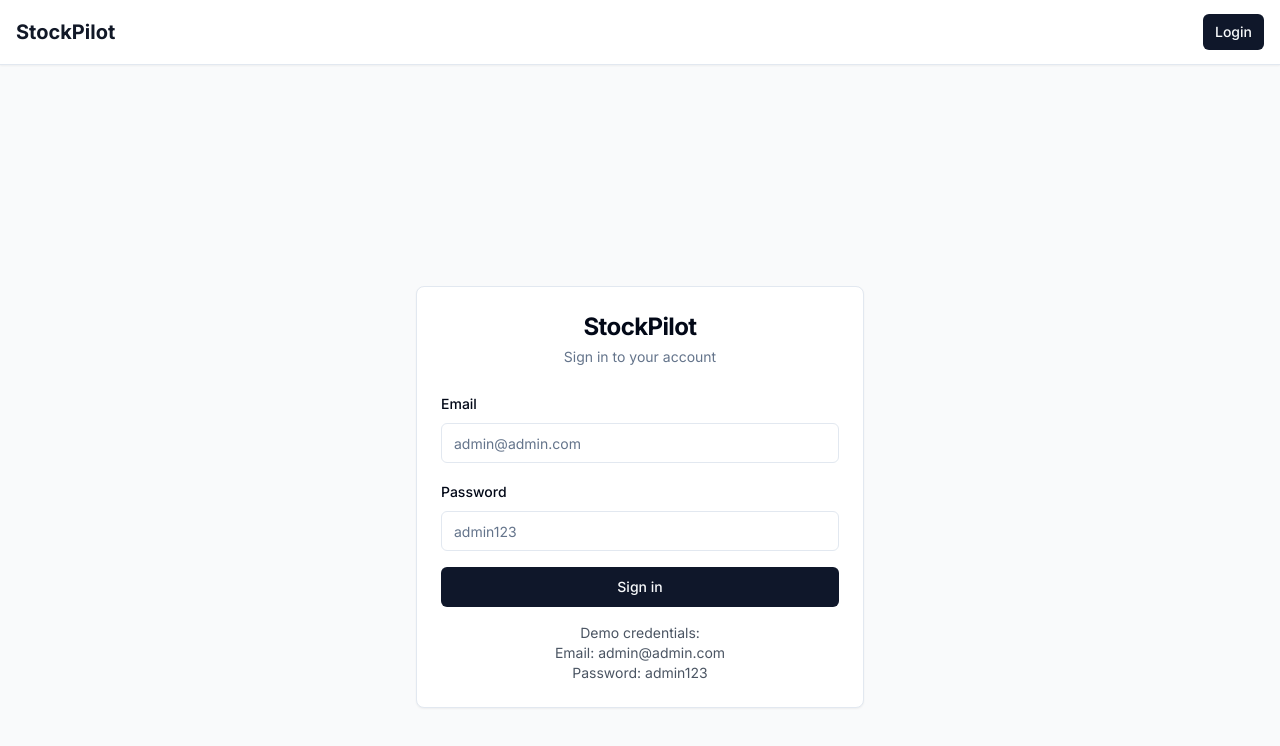
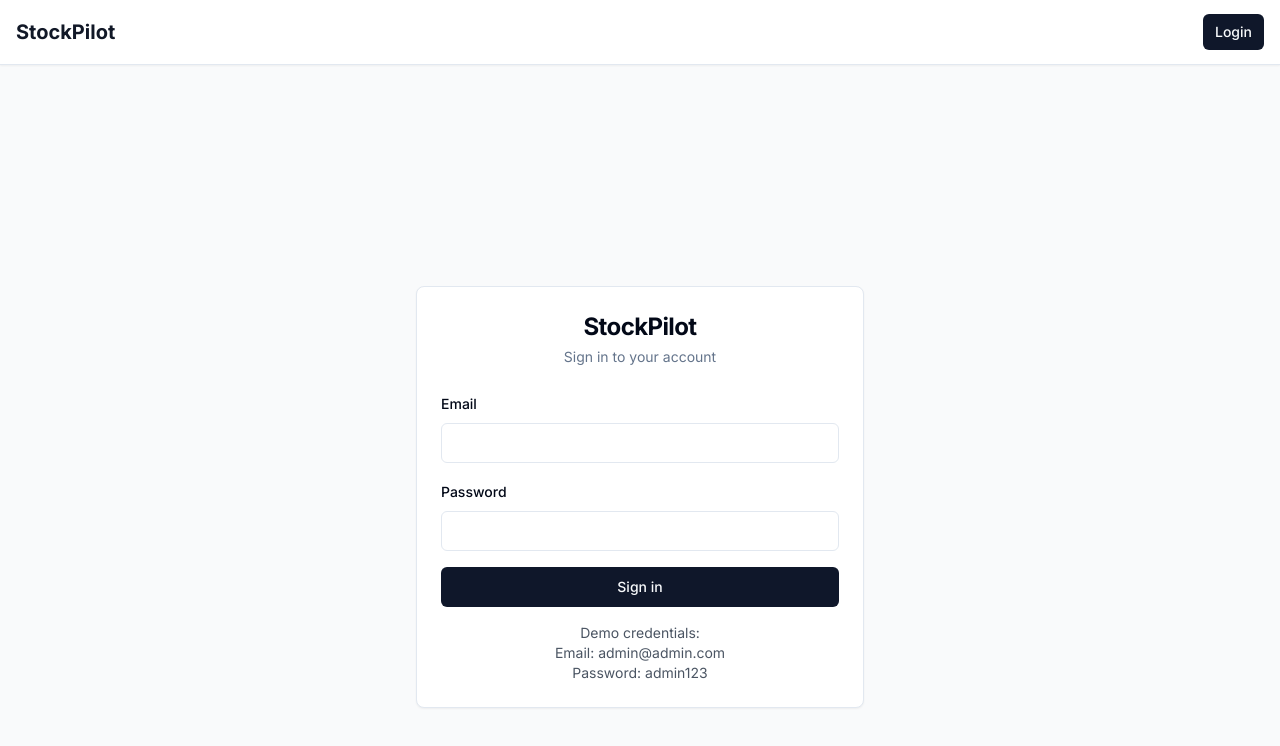
Before and after one commit to Soba101/StockPilot, a Next.js app in the folder frontend/: page /login in a window 1280 px wide. Shown: the top 746 px of the page. Built offline with nearby package versions, Linux system fonts and the light colour scheme.

Commit message:
fix: Remove placeholder values from email and password inputs in login form

```diff
--- a/frontend/src/app/login/page.tsx
+++ b/frontend/src/app/login/page.tsx
@@ -47,7 +47,7 @@ export default function LoginPage() {
               <Input
                 id="email"
                 type="email"
-                placeholder="admin@admin.com"
+                placeholder=""
                 value={email}
                 onChange={(e) => setEmail(e.target.value)}
                 required
@@ -58,7 +58,7 @@ export default function LoginPage() {
               <Input
                 id="password"
                 type="password"
-                placeholder="admin123"
+                placeholder=""
                 value={password}
                 onChange={(e) => setPassword(e.target.value)}
                 required
```
